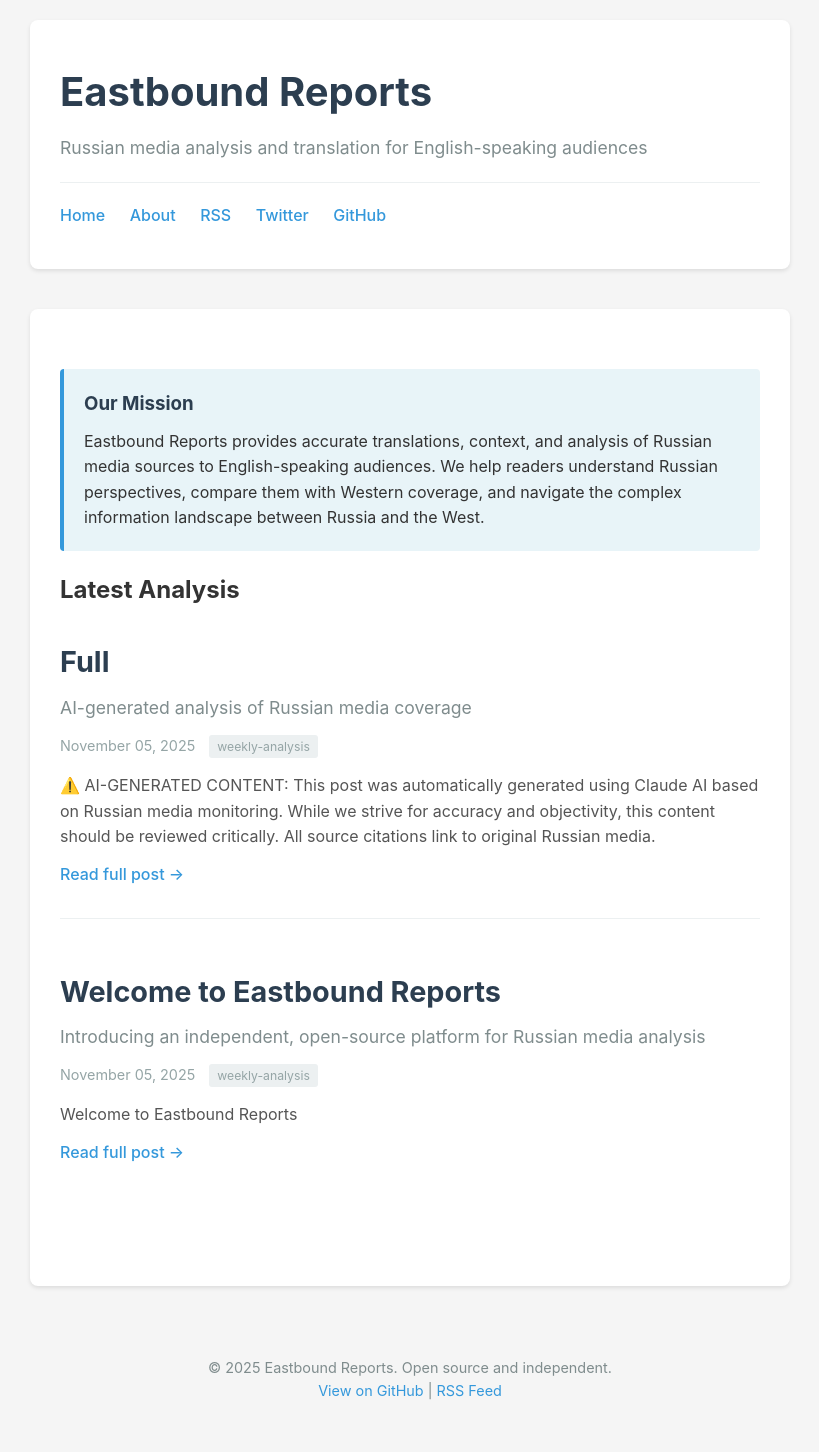
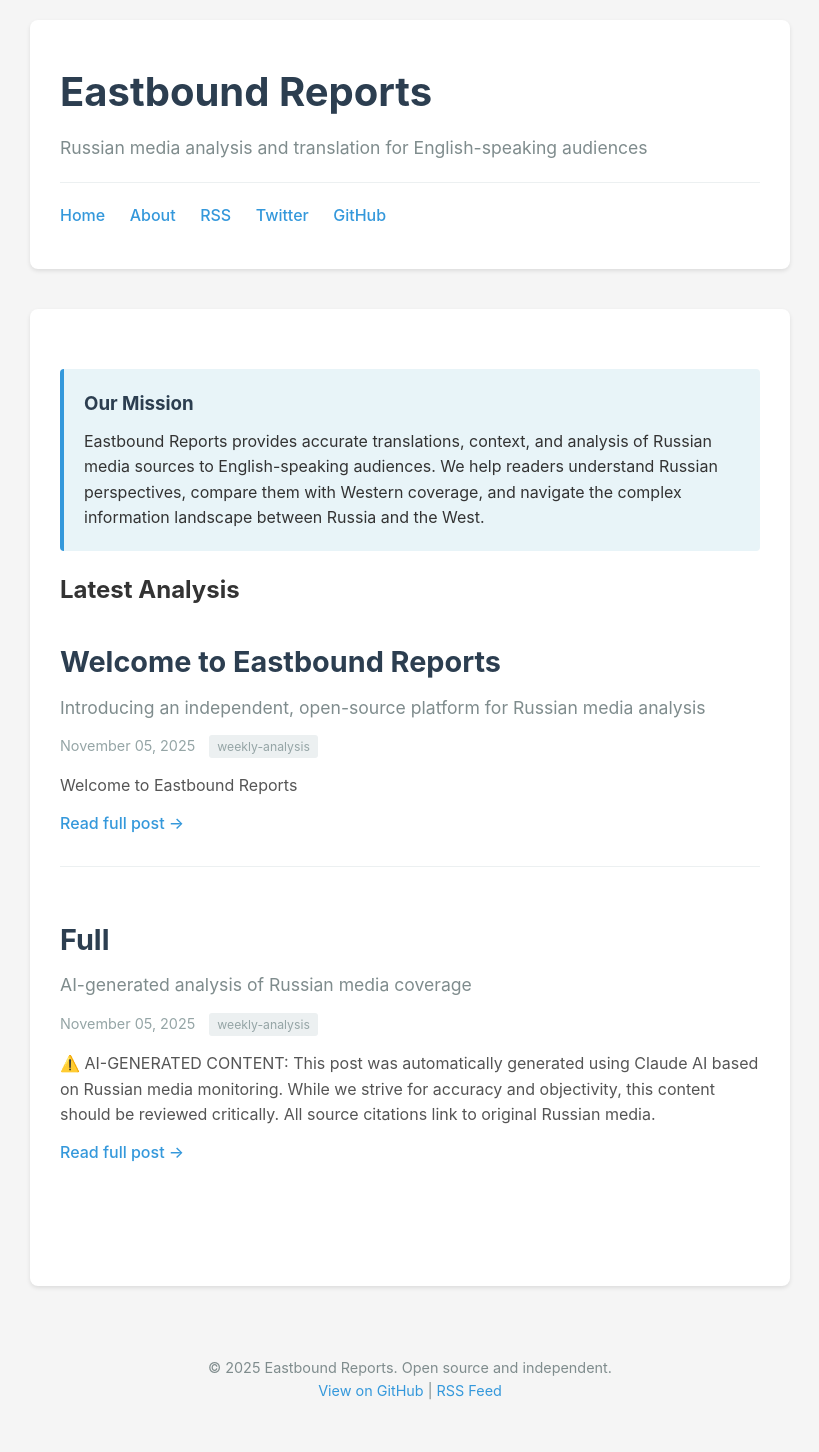
Before and after one commit to PeteSumners/eastbound, a Jekyll site: the page built from index.html, in a window 1280 px wide. Shown: the whole page, without its empty margins (230-1049 px from the left). Built offline with Jekyll 4.4.1, drawn with Linux system fonts in a browser that asks for light colours; part of the change alters nothing that is shown.

```diff
--- a/index.html
+++ b/index.html
@@ -9,7 +9,7 @@ layout: default
 
 <h2>Latest Analysis</h2>
 
-{% assign posts = site.published %}
+{% assign posts = site.published | sort: 'date' | reverse %}
 
 {% if posts.size > 0 %}
 <div class="posts-list">
```
